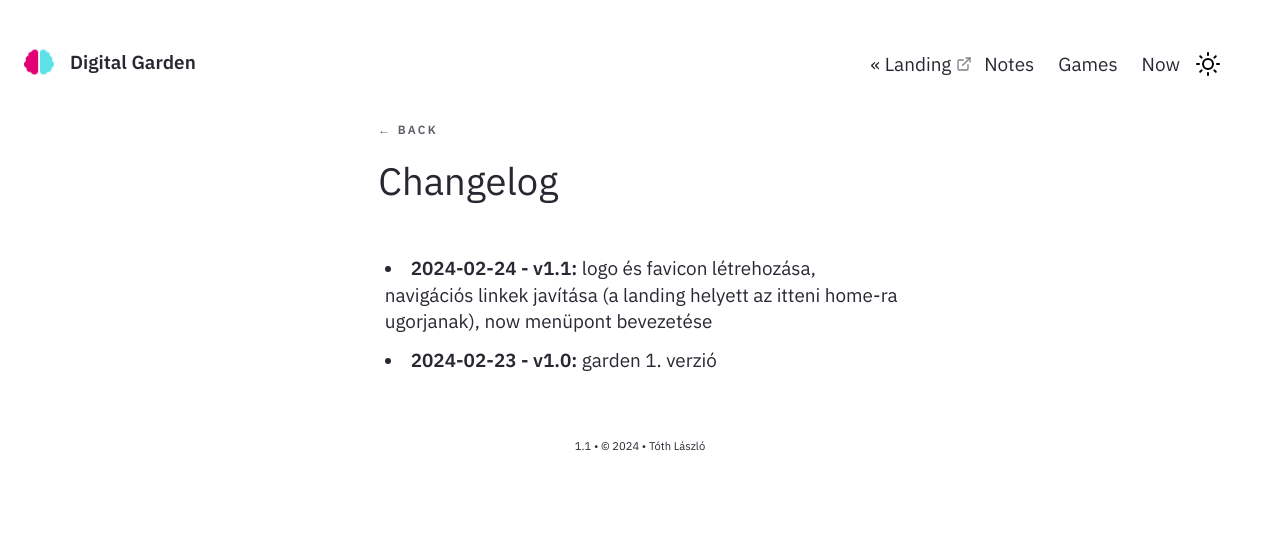
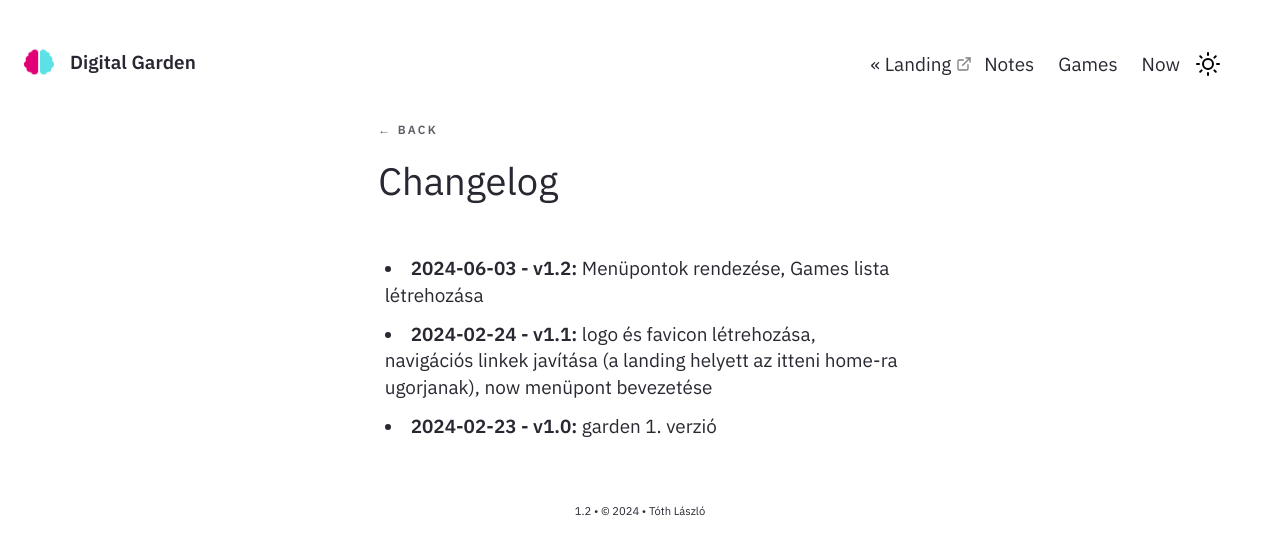
Before and after one commit to tothlp/garden, a Jekyll site: the page built from _notes/pages/changelog.md, in a window 1280 px wide. Shown: the top 555 px of the page. Built offline with Jekyll 4.4.1, drawn with Linux system fonts in a browser that asks for light colours; nearby versions of some CDN libraries.

Commit message:
chore: v++

```diff
--- a/_config.yml
+++ b/_config.yml
@@ -32,7 +32,7 @@ content: "A digital garden for my notes, thoughts, experiences and ideas."
 copyright:
   year: © 2024
   msg: Tóth László
-version: 1.1
+version: 1.2
 
 # Set title and content for private & broken link tooltop
 privatelinks:
--- a/_notes/pages/changelog.md
+++ b/_notes/pages/changelog.md
@@ -2,8 +2,8 @@
 title: Changelog
 feed: hide
 permalink: /changelog
-format: Page
 ---
 
+- **2024-06-03 - v1.2:** Menüpontok rendezése, Games lista létrehozása
 - **2024-02-24 - v1.1:** logo és favicon létrehozása, navigációs linkek javítása (a landing helyett az itteni home-ra ugorjanak), now menüpont bevezetése
 - **2024-02-23 - v1.0:** garden 1. verzió
```
Also changed, not shown: CHANGELOG.md.
